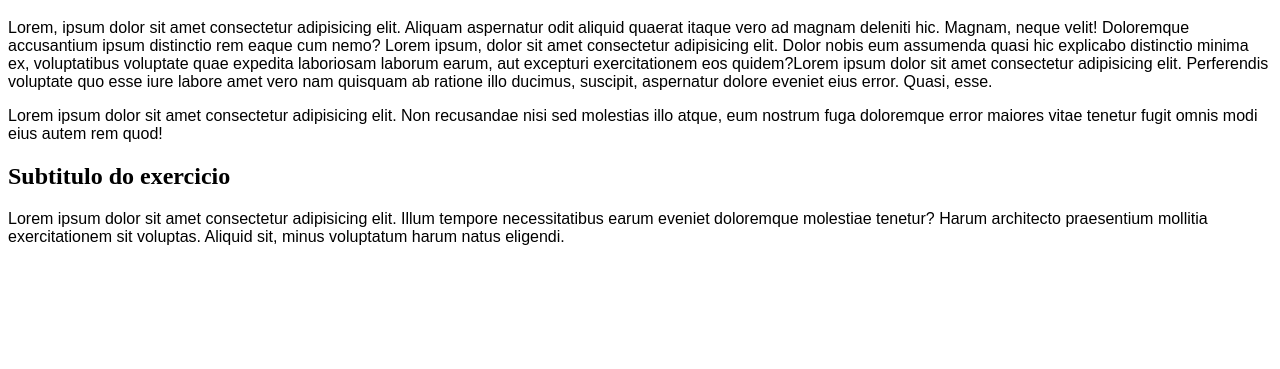
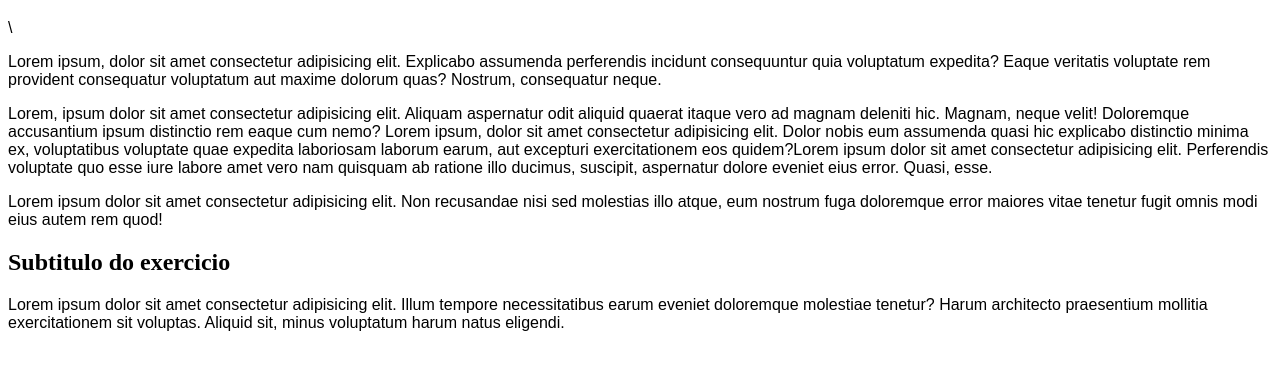
Before and after one commit to TiagoAlvesbr01/HTML-CSS, a plain HTML site: page Exercicios/ex 17/fonte01.html in a window 1280 px wide. Shown: the part 61-430 px from the top of the page. Drawn offline with Linux system fonts and the light colour scheme.

Commit message:
corrigido

```diff
--- a/Exercicios/ex 17/fonte01.html
+++ b/Exercicios/ex 17/fonte01.html
@@ -16,6 +16,7 @@
 </head>
 <body>
     <h1>Trabalhando com fontes</h1>
+   \<p>Lorem ipsum, dolor sit amet consectetur adipisicing elit. Explicabo assumenda perferendis incidunt consequuntur quia voluptatum expedita? Eaque veritatis voluptate rem provident consequatur voluptatum aut maxime dolorum quas? Nostrum, consequatur neque.</p>
     <p>Lorem, ipsum dolor sit amet consectetur adipisicing elit. Aliquam aspernatur odit aliquid quaerat itaque vero ad magnam deleniti hic. Magnam, neque velit! Doloremque accusantium ipsum distinctio rem eaque cum nemo? Lorem ipsum, dolor sit amet consectetur adipisicing elit. Dolor nobis eum assumenda quasi hic explicabo distinctio minima ex, voluptatibus voluptate quae expedita laboriosam laborum earum, aut excepturi exercitationem eos quidem?Lorem ipsum dolor sit amet consectetur adipisicing elit. Perferendis voluptate quo esse iure labore amet vero nam quisquam ab ratione illo ducimus, suscipit, aspernatur dolore eveniet eius error. Quasi, esse.</p>
     <p>Lorem ipsum dolor sit amet consectetur adipisicing elit. Non recusandae nisi sed molestias illo atque, eum nostrum fuga doloremque error maiores vitae tenetur fugit omnis modi eius autem rem quod!</p>
     <h2>Subtitulo do exercicio</h2>
```
